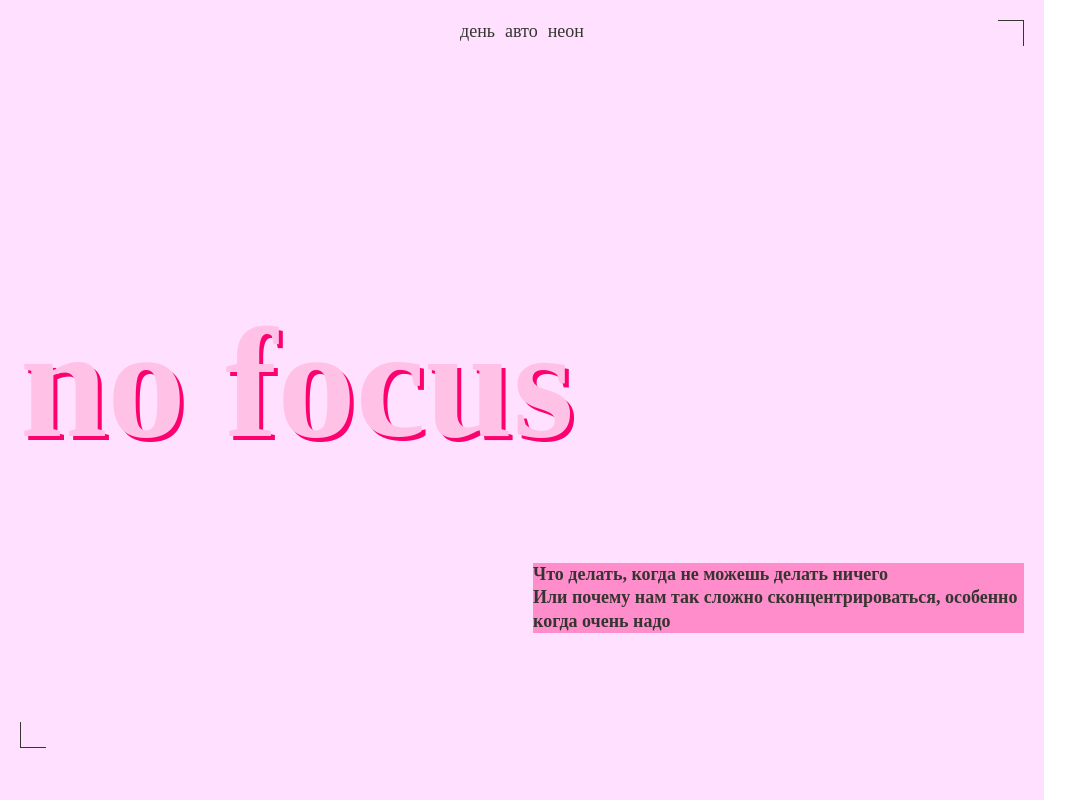
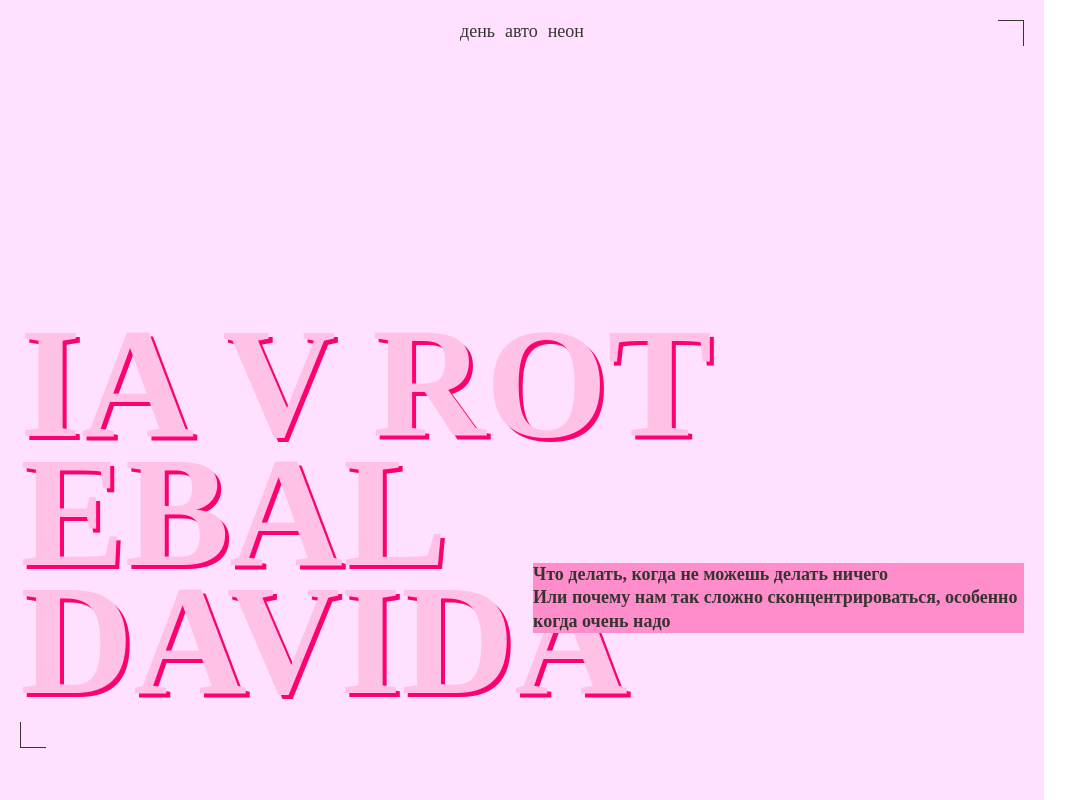
Before and after one commit to Romanticus/slozhno-sosredotochitsya, a website: page src/index.html in a window 1280 px wide. Shown: the top 800 px of the page, without its empty margins (0-1087 px from the left). Drawn offline with Linux system fonts and the light colour scheme; files that its build step writes are made by us from their sources; files whose address does not match are found by name.

Commit message:
'подготовили-к-публикации'

```diff
--- a/package.json
+++ b/package.json
@@ -10,11 +10,13 @@
     "lint": "stylelint ./src/**/*.css",
     "lintfix": "stylelint ./src/**/*.css --fix",
     "checkAll": "npm run check && npm run lint",
-    "fixAll": "npm run format && npm run lintfix",
+
+    "fixAll": "npm run format",
     "build": "gulp build",
     "dev": "gulp",
     "fixAndBuild": "npm run fixAll && npm run build",
-    "lintfixAndPush": "npm run fixAll && git add . && git commit -m 'подготовили к публикации' && git push"
+    "lintfixAndPush": "npm run fixAll && git add . && git commit -m 'подготовили-к-публикации' && git push",
+    "pushit": "git add . && git commit -m 'подготовили к публикации' && git push"
   },
   "author": "",
   "license": "ISC",
--- a/src/index.html
+++ b/src/index.html
@@ -30,8 +30,9 @@
           </div>
         </nav>
         <div class="header_title">
-          <p class="header_title-p">no focus</p>
+          <p class="header_title-p">IA V ROT EBAL DAVIDA</p>
         </div>
+        <!-- // "fixAll": "npm run format //&& npm run lintfix", -->
         <div class="header_subtitle-container">
           <div class="header_subtitle">
             <h1 class="header_subtitle-h1">
```
